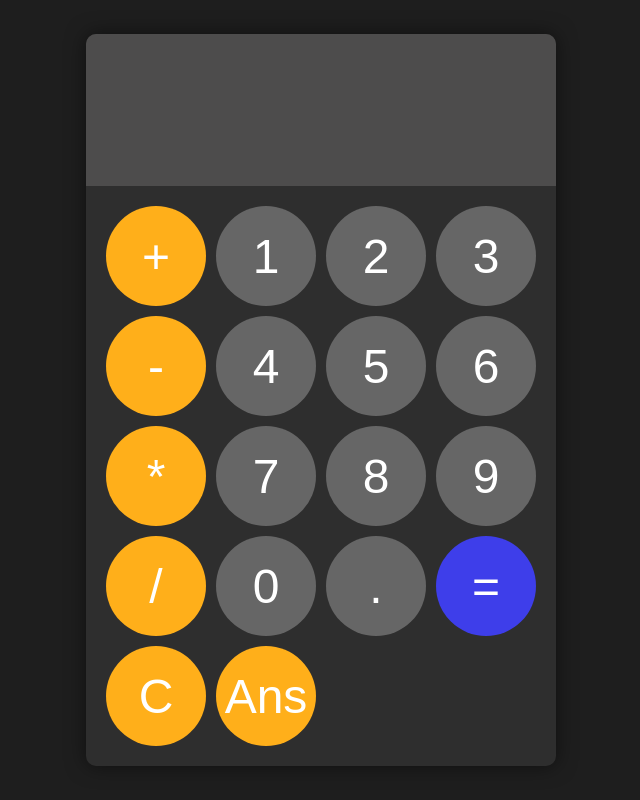
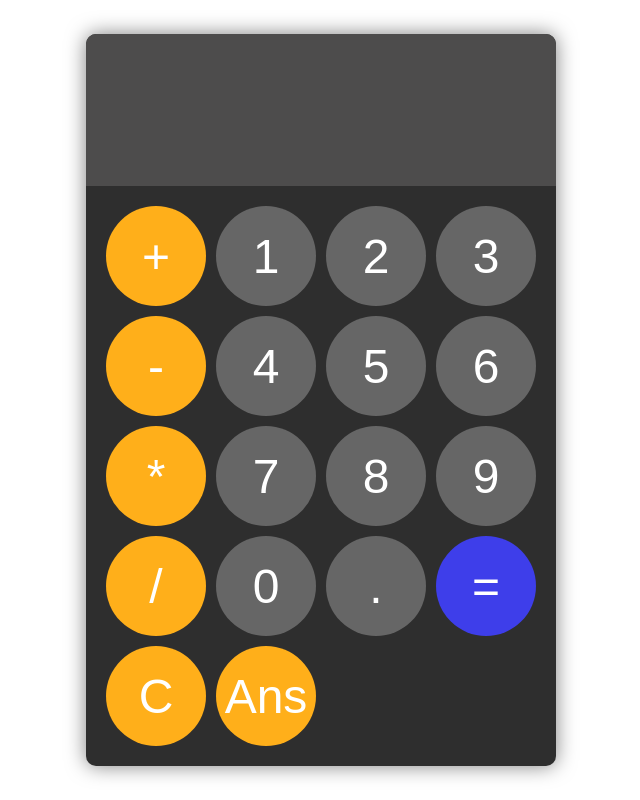
Before and after one commit to g-mallikarjuna/Calculator, a plain HTML site: page index.html in a window 1280 px wide. Shown: the whole page, without its empty margins (319-959 px from the left). Drawn offline with Linux system fonts and the light colour scheme.

Commit message:
Update style.css

```diff
--- a/style.css
+++ b/style.css
@@ -4,7 +4,7 @@ body {
   justify-content: center;
   align-items: center;
   height: 100vh;
-  background-color: #1e1e1e;
+  background-color: white;
 }
 
 .calculator {
```
